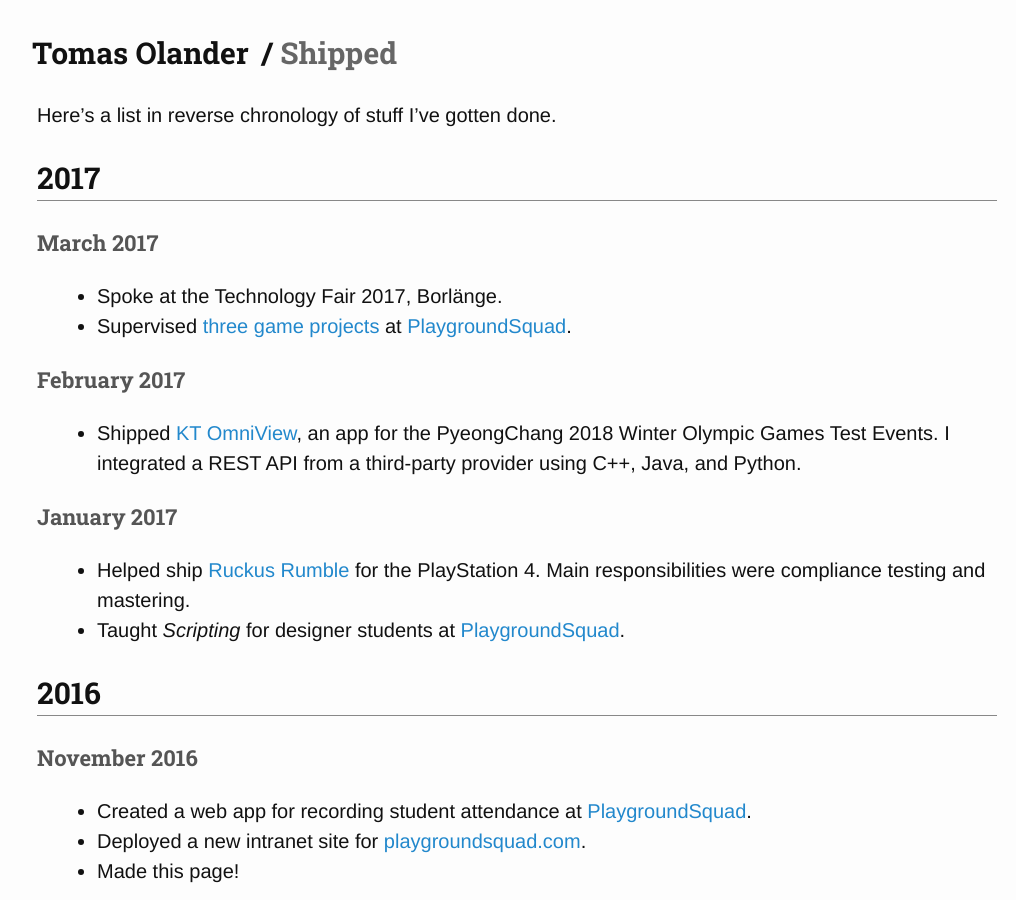
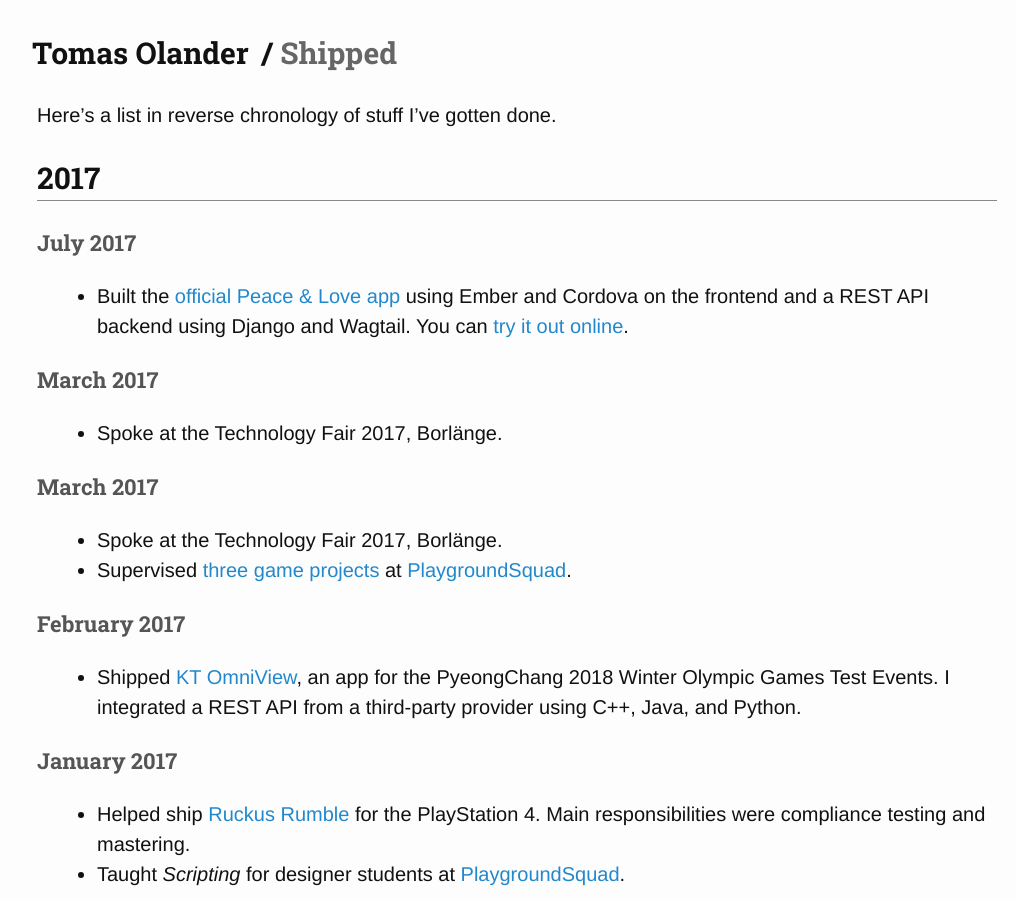
Before and after one commit to toumaz/toumaz.github.io, a Jekyll site: the page built from shipped.md, in a window 1280 px wide and 900 px high. Shown: the whole window, without its empty margins (123-1139 px from the left). Built offline with Jekyll 4.4.1, drawn with Linux system fonts in a browser that asks for light colours; nearby versions of some CDN libraries.

Commit message:
Add P&L 2017

```diff
--- a/shipped.md
+++ b/shipped.md
@@ -7,6 +7,14 @@
 Here's a list in reverse chronology of stuff I've gotten done.
 
 ## 2017
+
+### July 2017
+* Built the [official Peace & Love app][pnlapp] using Ember and Cordova on
+  the frontend and a REST API backend using Django and Wagtail.
+  You can [try it out online][pnlapp_web].
+
+### March 2017
+* Spoke at the Technology Fair 2017, Borlänge.
 
 ### March 2017
 * Spoke at the Technology Fair 2017, Borlänge.
```
